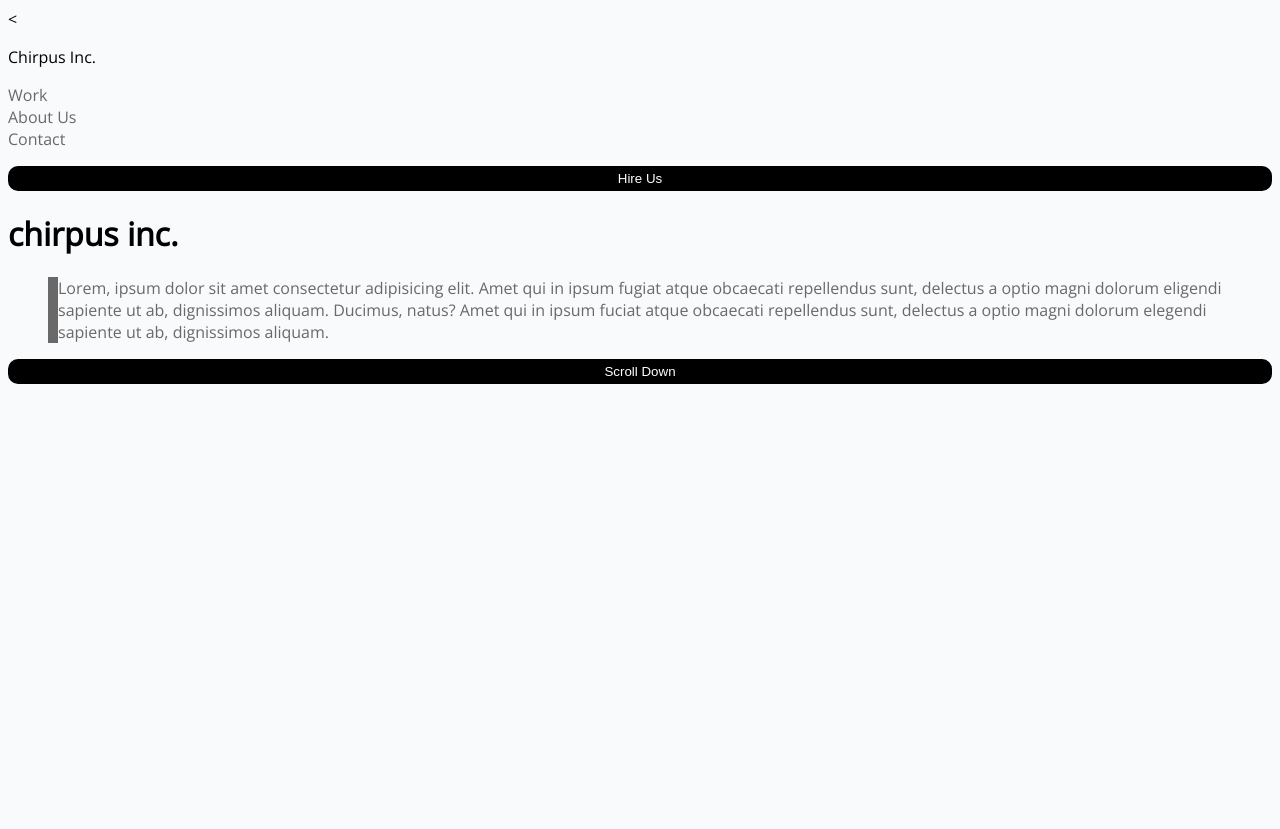
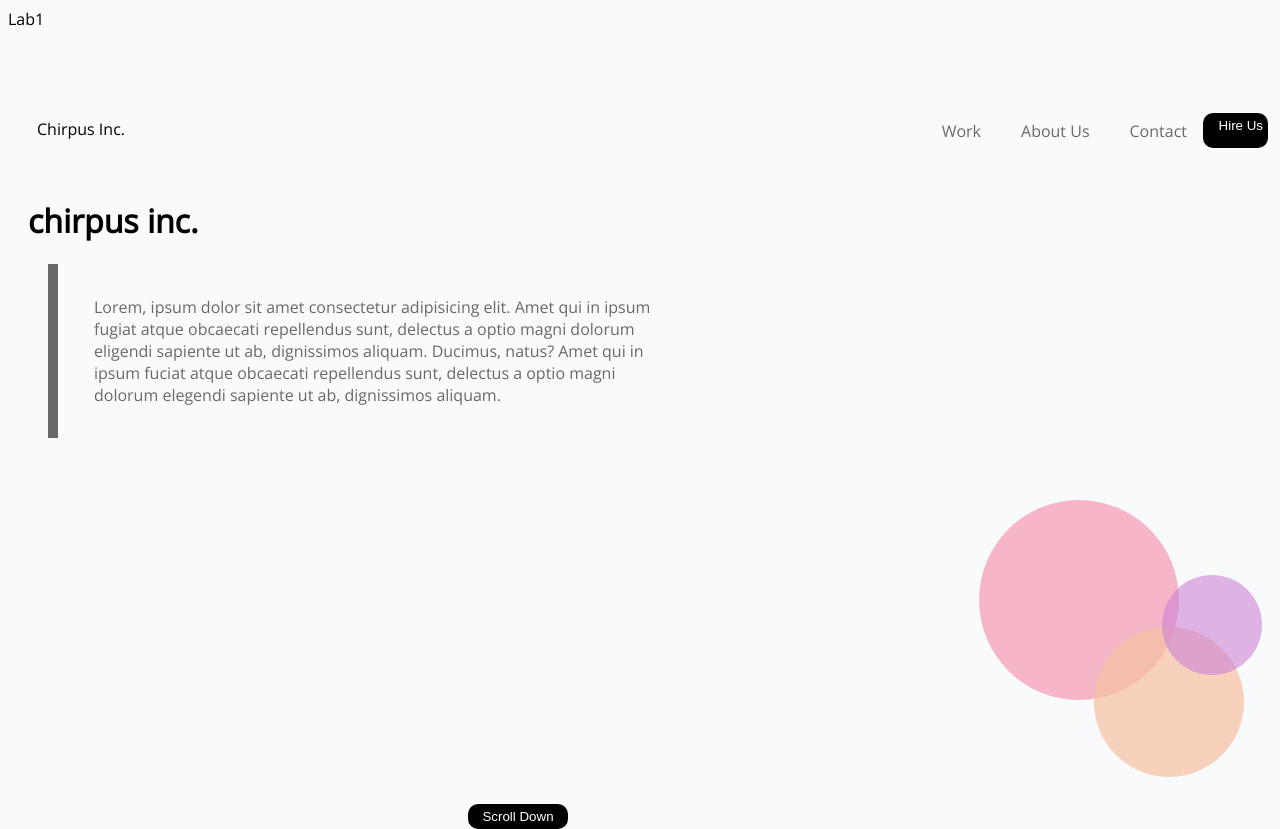
Before and after one commit to awatts-tech/Lab2, a plain HTML site: page Lab1.html in a window 1280 px wide. Before the commit the page ends 800 px from the top, so only its background shows below. Drawn offline with nearby package versions, Linux system fonts and the light colour scheme.

Commit message:
Adding Part 2 of Lab

```diff
--- a/Lab1.html
+++ b/Lab1.html
@@ -2,28 +2,44 @@
 <html lang="en">
 <head>
     <meta charset="utf-8">
-    <<link href="https://fonts.googleapis.com/css2?family=Open+Sans:wght@300&display=swap" rel="stylesheet">
+    <link href="https://fonts.googleapis.com/css2?family=Open+Sans:wght@300&display=swap" rel="stylesheet">
     <link rel="stylesheet" href="style.css">
+    <meta name="viewport" content="width=device-width, initial-scale=1.0"
     <title>Lab1</title>
 </head>
 <p class="one">Chirpus Inc.</p>
+
 <nav>
+
   <ul>
   <li><a>Work</a></li>
   <li><a>About Us</a></li>
   <li><a>Contact</a></li>
   </ul>
+
+  <button type="button" class="button1">Hire Us</button>
 </nav>
+
 <body>
-<button type="button" class="block">Hire Us</button>
 
-<h1>chirpus inc.</h1>
+
+
+<div>
+<h1>chirpus inc.</h1> </section>
 <blockquote>
 <p class="two">Lorem, ipsum dolor sit amet consectetur adipisicing elit. Amet qui in ipsum fugiat atque obcaecati repellendus sunt, delectus a optio magni dolorum eligendi sapiente ut ab, dignissimos aliquam. Ducimus, natus? Amet qui in ipsum fuciat atque obcaecati repellendus sunt, delectus a optio magni dolorum elegendi sapiente ut ab, dignissimos aliquam.</p>
 
 </blockquote>
+<div>
 
-<button type="button" class="block">Scroll Down</button>
+<button type="button" class="button2">Scroll Down</button>
+
+
+<div class="circle">
+  <span class="dot1"></span>
+  <span class="dot2"></span>
+  <span class="dot3"></span>
+</div>
 
 </body>
 </html>
--- /dev/null
+++ b/PracticeTest.css
@@ -0,0 +1 @@
+<div class="bullseye">
--- a/style.css
+++ b/style.css
@@ -1,8 +1,5 @@
 body {
   background-color: #f9fafc;
-  }
-
-body {
   font-family: 'Open Sans', sans-serif;
 }
 
@@ -24,6 +21,8 @@ h1, p {
 
 blockquote {
   border-left: 10px solid #69696a;
+  padding: 1rem;
+
 }
 
 ul{
@@ -31,7 +30,7 @@ ul{
 padding-left: 0;
 }
 
-.block {
+.button1{
 display: block;
 width: 100%;
 border: none;
@@ -43,3 +42,114 @@ ul{
 border-radius: 10px;
 padding: 5px 5px;
 }
+
+.button2{
+display: block;
+width: 100%;
+border: none;
+text-align: center;
+background-color:     #000;
+color: #FFF;
+-webkit-border-radius: 10px;
+-moz-border-radius: 10px;
+border-radius: 10px;
+padding: 5px 5px;
+}
+
+
+
+
+@media screen and (min-width: 768px) {
+
+  nav {
+    display: flex;
+    flex-direction: row;
+    justify-content: flex-end;
+  }
+  .one{
+   display: flex;
+   justify-content: flex-start;
+   margin-left: 20px;
+   position: relative;
+   top: 72px;
+   left: 9px;
+  }
+  .two {
+    width: 50%;
+  }
+
+
+  h1, p {
+    margin-left: 20px;
+  }
+
+
+  ul{
+  display: flex;
+  flex-direction: row;
+  align-content: flex-end;
+  }
+
+  .button1{
+  display: flex;
+  justify-content: flex-end;
+  float: right;
+  width: 65px;
+  height: 35px;
+  position: relative;
+  top: 29px;
+  left: -4px;
+  }
+
+  .button2{
+  position: relative;
+  width: 100px;
+  top: 350px;
+  left: 460px;
+  }
+
+  li{
+    padding: 20px;
+  }
+
+  .dot1 {
+    height: 200px;
+    width: 200px;
+    background-color: rgba(247, 136, 167, 0.6);
+    border-radius: 50%;
+    display: inline-block;
+    position: relative;
+    top: 21px ;
+    left: 157px;
+  }
+
+  .dot2 {
+    height: 150px;
+    width: 150px;
+    background-color: rgba(247, 193, 162, 0.7);
+    border-radius: 50%;
+    display: inline-block;
+    position: relative;
+    top: 148px;
+    left: 72px;
+   }
+
+  .dot3{
+    height: 100px;
+    width: 100px;
+    background-color: rgba(207, 130, 213, 0.6);
+    border-radius: 50%;
+    display: inline-block;
+    position: relative;
+    top: 96px ;
+    left: -10px;
+  }
+
+  .circle{
+    position: relative;
+    display: flex;
+    float: right;
+  }
+
+
+}
```
Also changed, not shown: style2.css (added). Lines whose indentation alone changed are shown as unchanged.
